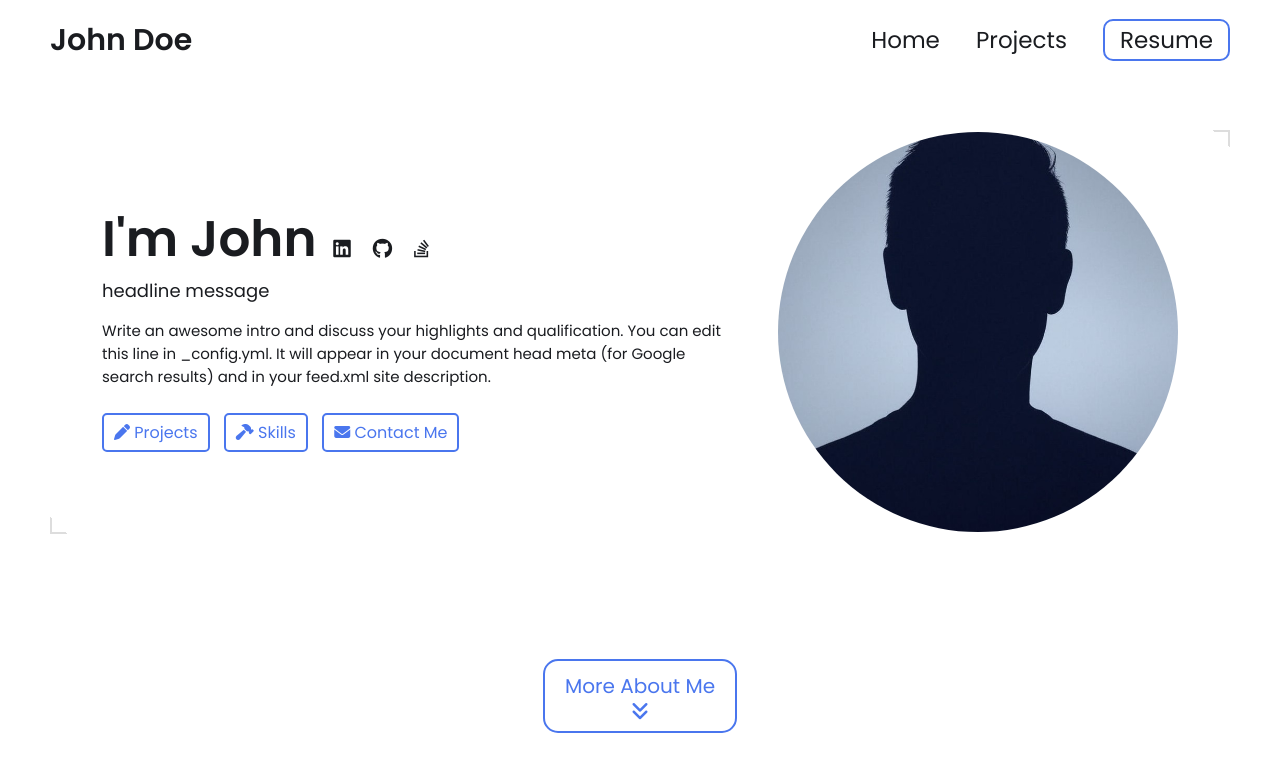
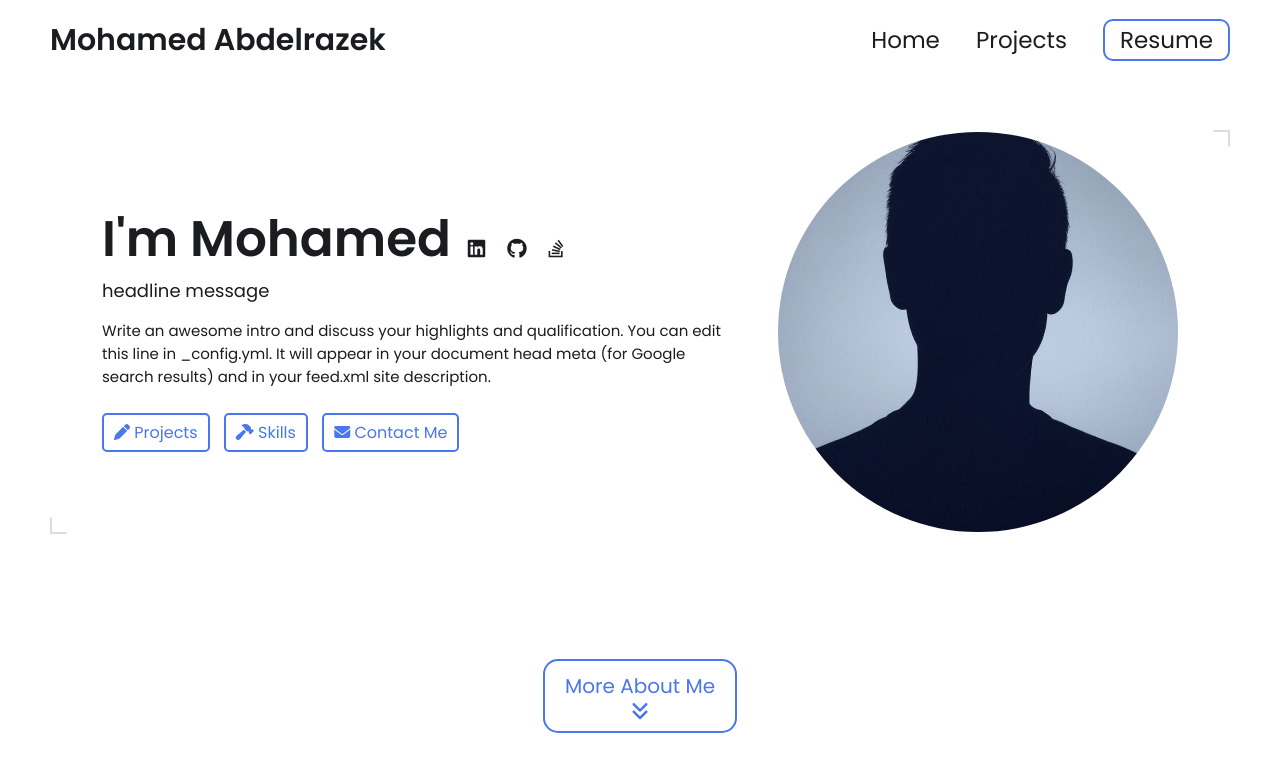
Before and after one commit to M-ABDELRAZEK/M-ABDELRAZEK.github.io, a Jekyll site: the page built from index.html, in a window 1280 px wide and 900 px high. Shown: the top 772 px of the window. Built offline with Jekyll 4.4.1, drawn with Linux system fonts in a browser that asks for light colours.

Commit message:
Update portfolio owner name in configuration

```diff
--- a/_config.yml
+++ b/_config.yml
@@ -7,12 +7,12 @@
 
 # Main Page Setup
 
-title: John Doe's Portfolio # This is what shows up in the tab of the browser
+title: Mohamed Abdelrazek's Porfolio # This is what shows up in the tab of the browser
 
 
 
 # Hero Section
-name: John Doe
+name: Mohamed Abdelrazek
 headline: headline message
 description: >- # dont remove this line. this will ignore all new lines until the next section
   Write an awesome intro and discuss your highlights and qualification. You can edit this
```
